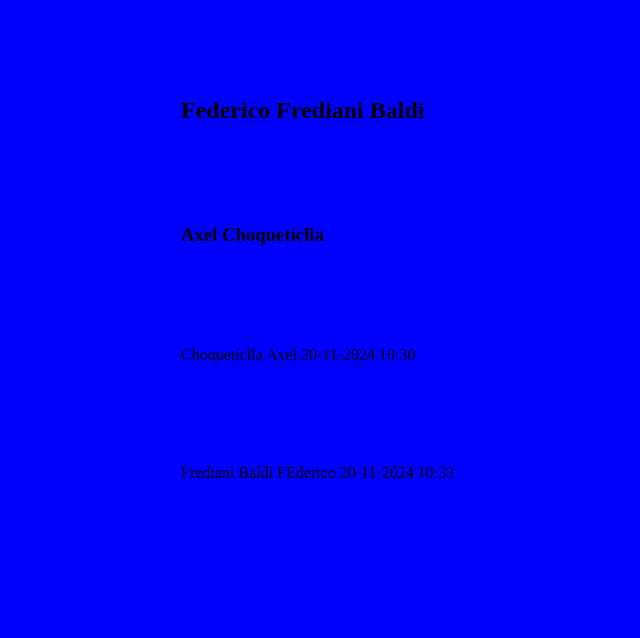
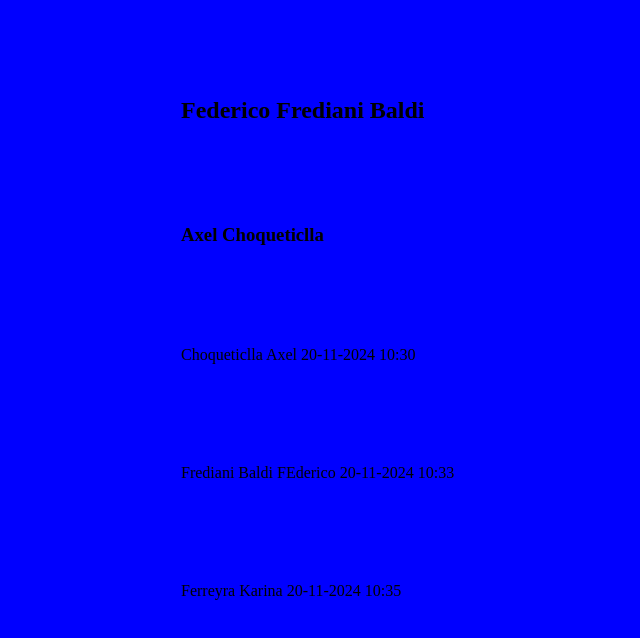
Before and after one commit to FerreyraKarina/TP_SO_I4_Equipo_104, a plain HTML site: page index.html in a window 1280 px wide. Shown: the part 240-878 px from the top of the page, without its empty margins (119-759 px from the left). Drawn offline with Linux system fonts and the light colour scheme.

Commit message:
Agrego mis datos al index.html

```diff
--- a/index.html
+++ b/index.html
@@ -12,5 +12,6 @@
 <h3>Axel Choqueticlla</h3>
 <p> Choqueticlla Axel 20-11-2024 10:30 </p>
 <p>Frediani Baldi FEderico 20-11-2024 10:33</p>
+<p>Ferreyra Karina 20-11-2024 10:35</p>
 </body>
 </html>
```
